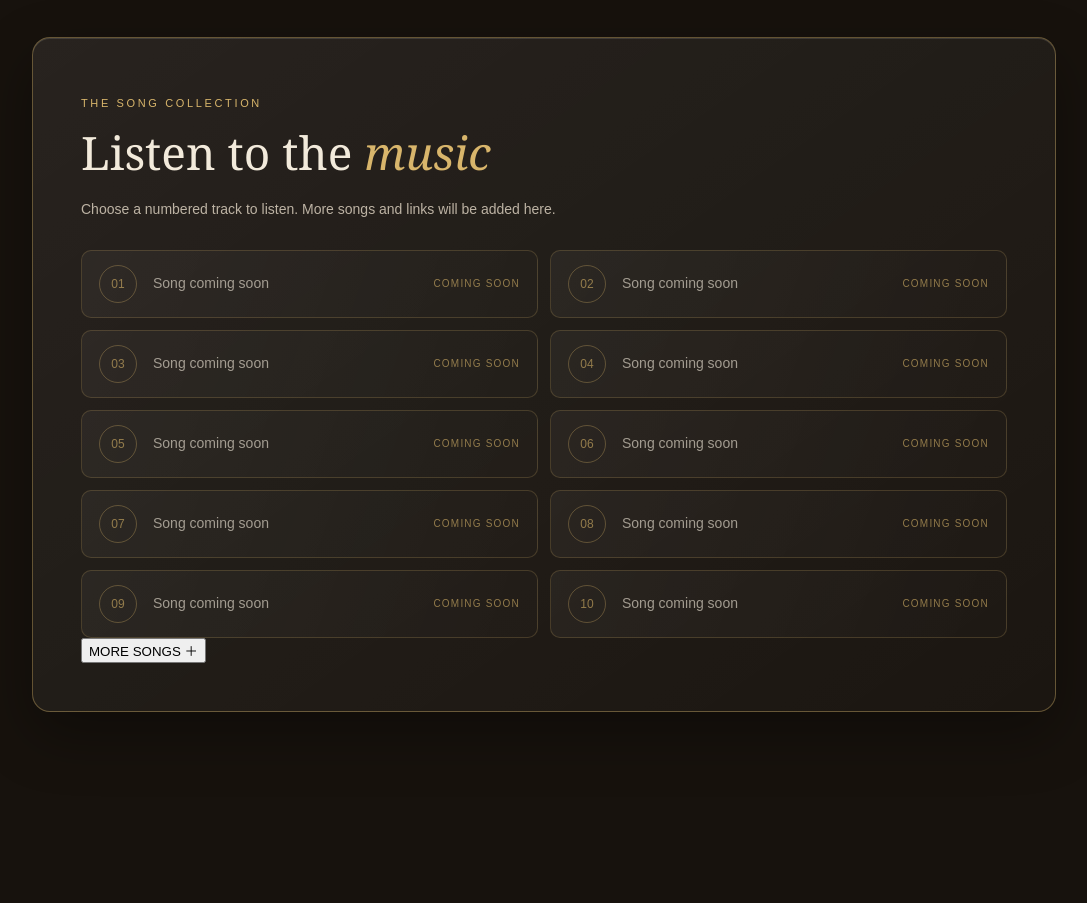
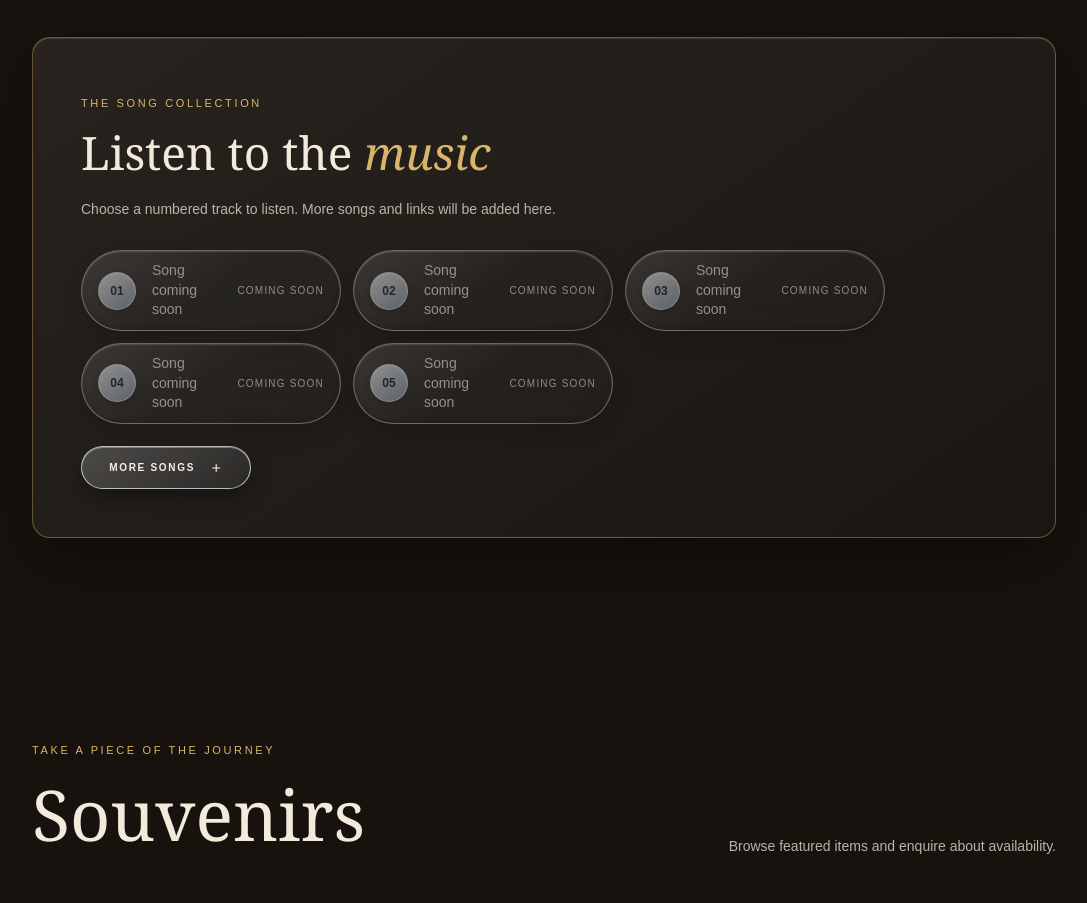
Before and after one commit to boyvadisdebarge-cyber/duke-vadis-official, a Django app: page / in a window 1280 px wide. Shown: the part 2778-3681 px from the top of the page, without its empty margins (96-1183 px from the left). Run offline with Django 5.2, Linux system fonts and the light colour scheme; data comes from the database, SQL or seed files in the repository; data that the repository does not hold is empty.

Commit message:
Style song selector as silver horizontal pill buttons

```diff
--- a/static/css/site.css
+++ b/static/css/site.css
@@ -134,3 +134,19 @@
 .song-button.is-pending{opacity:.62;cursor:default}
 @media(max-width:620px){.song-library{margin-top:42px;padding:22px 16px}.song-button-list{grid-template-columns:1fr}.song-button{min-height:62px;padding:11px 13px}}
 @media(prefers-reduced-motion:reduce){.song-button{transition:none}}
+
+
+/* Silver horizontal song selector with progressive reveal */
+.song-button-list{display:flex;flex-direction:row;align-items:stretch;gap:12px;flex-wrap:wrap}
+.song-button{flex:1 1 190px;max-width:260px;min-height:62px;border:1px solid rgba(220,225,232,.68);border-radius:999px;padding:10px 16px;background:linear-gradient(145deg,rgba(245,247,250,.22),rgba(125,135,150,.10) 48%,rgba(255,255,255,.035));box-shadow:inset 0 1px 2px rgba(255,255,255,.34),inset 0 -2px 5px rgba(0,0,0,.25),0 8px 22px rgba(0,0,0,.28);backdrop-filter:blur(14px);-webkit-backdrop-filter:blur(14px)}
+.song-button[href]{cursor:pointer}
+.song-number{border-color:rgba(230,234,241,.75);background:linear-gradient(145deg,#e9edf2,#8e99a8);color:#242a32;font-weight:700;box-shadow:inset 0 1px 2px #fff9,0 2px 6px #0004}
+.song-title{color:#f4f0e8}
+.song-action{color:#e5e9ef}
+.song-button[href]:hover{transform:translateY(-3px);border-color:#fff;background:linear-gradient(145deg,rgba(255,255,255,.34),rgba(151,163,180,.19));box-shadow:inset 0 1px 2px #fff9,0 12px 28px #0006,0 0 18px #c9d1dc33}
+.song-button.is-pending{opacity:.55}
+.song-button-list:not(.show-all) .song-button:nth-child(n+6){display:none}
+.more-songs-button{display:inline-flex;align-items:center;justify-content:center;gap:16px;margin-top:22px;min-width:170px;padding:13px 22px;border:1px solid rgba(225,230,238,.75);border-radius:999px;color:#f4f0e8;background:linear-gradient(145deg,rgba(230,235,243,.22),rgba(112,124,141,.12));box-shadow:inset 0 1px #ffffff55,0 8px 20px #0005;font:700 10px Arial,sans-serif;letter-spacing:.17em;cursor:pointer;transition:transform .2s ease,background .2s ease}
+.more-songs-button:hover{transform:translateY(-2px);background:linear-gradient(145deg,rgba(245,248,252,.34),rgba(132,146,165,.2))}
+@media(max-width:620px){.song-button-list{display:grid;grid-template-columns:repeat(2,minmax(0,1fr));gap:10px}.song-button{max-width:none;min-width:0;gap:9px;padding:9px 11px;min-height:58px}.song-number{width:32px;height:32px;flex-basis:32px}.song-title{font-size:12px}.song-action{font-size:8px}}
+@media(prefers-reduced-motion:reduce){.more-songs-button{transition:none}}
```
